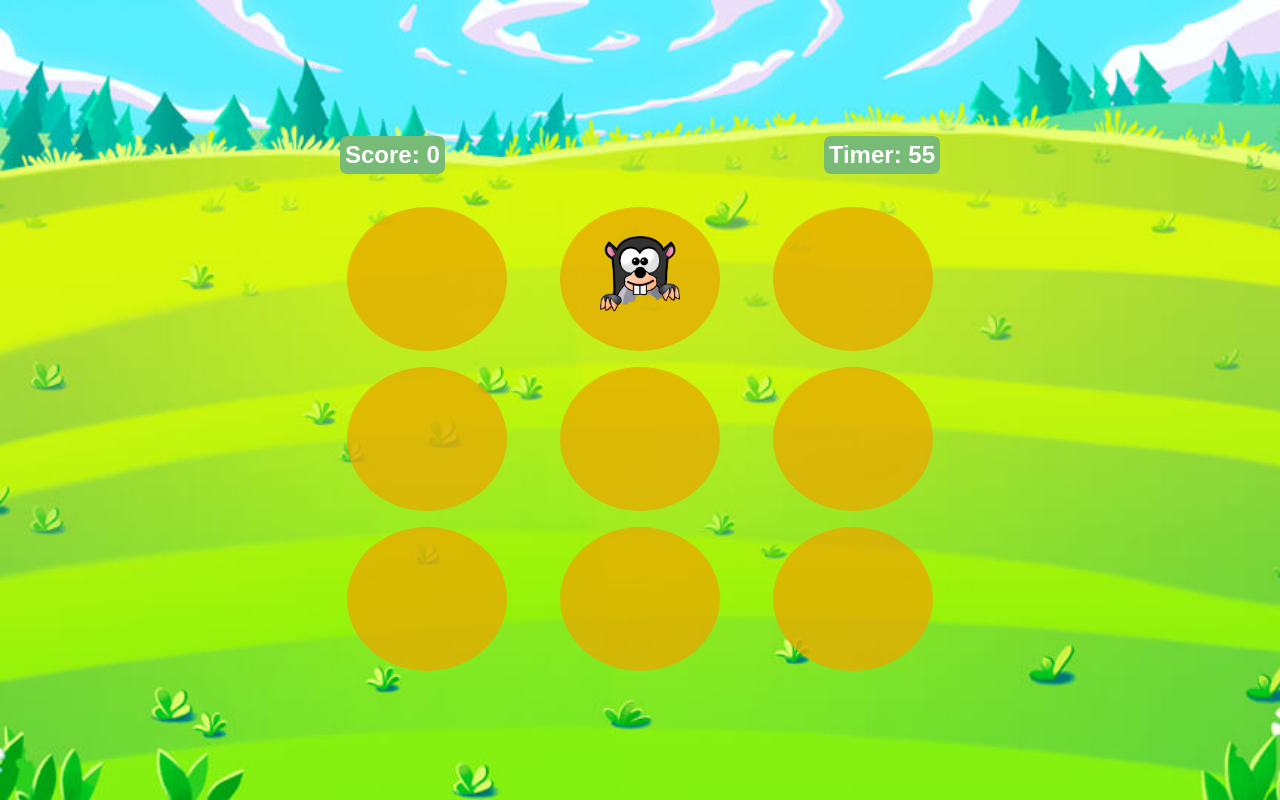
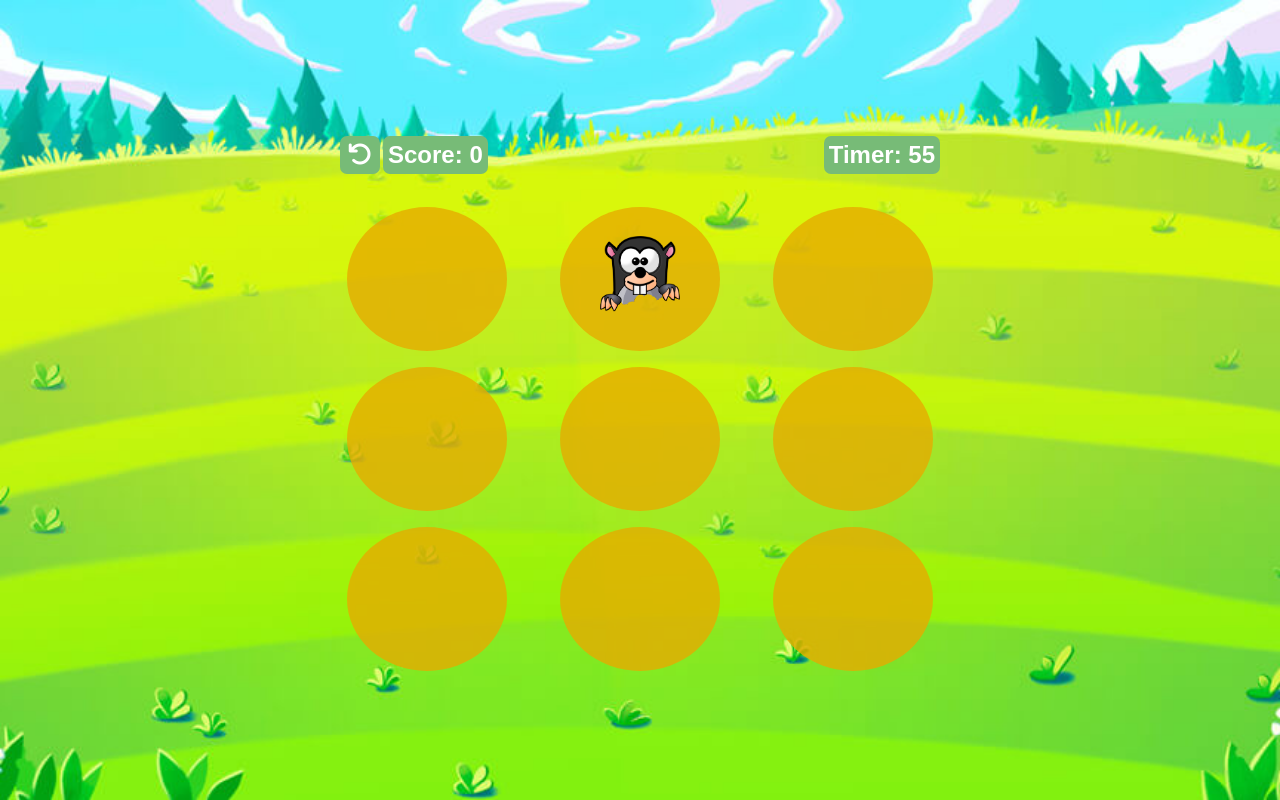
Before and after one commit to bishira14/Whac-A-Mole_proj, a plain HTML site: page index.html in a window 1280 px wide. Drawn offline with Linux system fonts and the light colour scheme.

Commit message:
latest update

```diff
--- a/index.css
+++ b/index.css
@@ -19,12 +19,25 @@ body{
   display:flex;
   justify-content: space-between;
   align-items: center;
+  padding:20px;
 }
 .stats h2 {
   background-color: rgb(119, 187, 119);
   padding:5px;
   border-radius: 7px;
-  margin:20px;
+}
+.stat1{
+  display:flex;
+  justify-content:center;
+  align-items: center;
+}
+.replay{
+  width:40px;
+  text-align: center;
+  background-color: rgb(119, 187, 119);
+  border-radius: 7px;
+  margin-right: 3px;
+  cursor:pointer;
 }
 .container{
  display:flex;
--- a/index.html
+++ b/index.html
@@ -5,12 +5,14 @@
     <title></title>
   </head>
   <link rel="stylesheet" href="index.css">
+  <script src="https://kit.fontawesome.com/53f074244e.js" crossorigin="anonymous"></script>
   <body>
     <div class="stats">
-      <div class="">
+      <div class="stat1">
+        <h2 class="replay"><i class="fas fa-undo"></i></h2>
         <h2 class="score">Score: <span>0</span></h2>
       </div>
-      <div class="">
+      <div>
         <h2 class="timer">Timer: <span>60</span></h2>
       </div>
     </div>
--- a/index.js
+++ b/index.js
@@ -1,9 +1,15 @@
+const replay = document.querySelector('.replay');
 const circle = document.querySelectorAll('.circle');
 const resultElement = document.querySelector('.score span')
 const timerElement = document.querySelector('.timer span')
 let result = 0;
 let currentPosition = null;
 let timer = 60;
+
+replay.addEventListener('click', function(){
+    return location.reload();
+  });
+
 function move(){
   circle.forEach(element => {
   element.classList.remove('mole');
```
